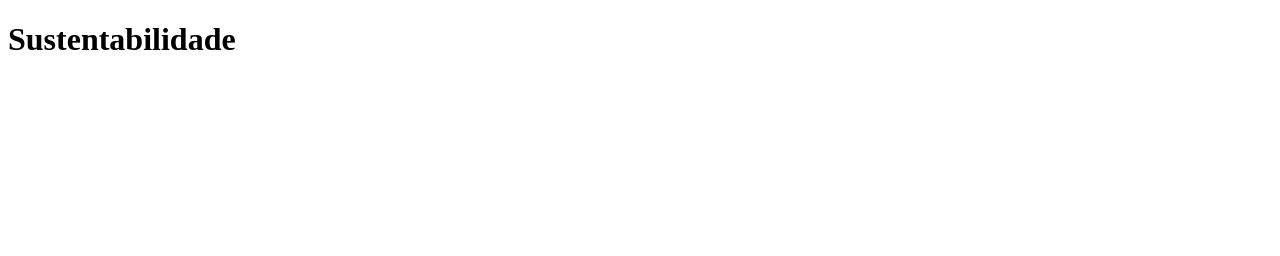
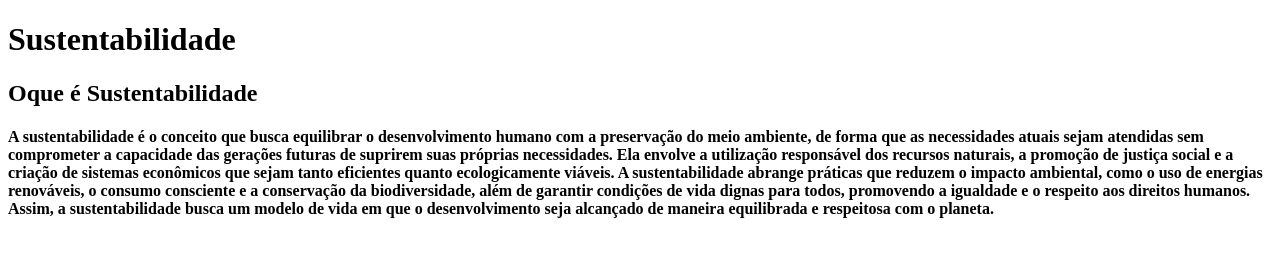
Before and after one commit to manuzem06/sustentabilidade, a plain HTML site: page index.html in a window 1280 px wide. Drawn offline with Linux system fonts and the light colour scheme.

Commit message:
1 paragrafo

```diff
--- a/index.html
+++ b/index.html
@@ -7,5 +7,26 @@
 </head>
 <body>
     <h1>Sustentabilidade</h1>
+
+    <h2>Oque é Sustentabilidade</h2>
+<h4>A sustentabilidade é o conceito que busca equilibrar o desenvolvimento humano com a preservação do meio ambiente, de forma que as necessidades atuais sejam atendidas sem comprometer a capacidade das gerações futuras de suprirem suas próprias necessidades. Ela envolve a utilização responsável dos recursos naturais, a promoção de justiça social e a criação de sistemas econômicos que sejam tanto eficientes quanto ecologicamente viáveis. A sustentabilidade abrange práticas que reduzem o impacto ambiental, como o uso de energias renováveis, o consumo consciente e a conservação da biodiversidade, além de garantir condições de vida dignas para todos, promovendo a igualdade e o respeito aos direitos humanos. Assim, a sustentabilidade busca um modelo de vida em que o desenvolvimento seja alcançado de maneira equilibrada e respeitosa com o planeta.</h4>
+
+
+
+
+
+
+
+
+
+
+
+
+
+
+
+
+
+
 </body>
 </html>
```
